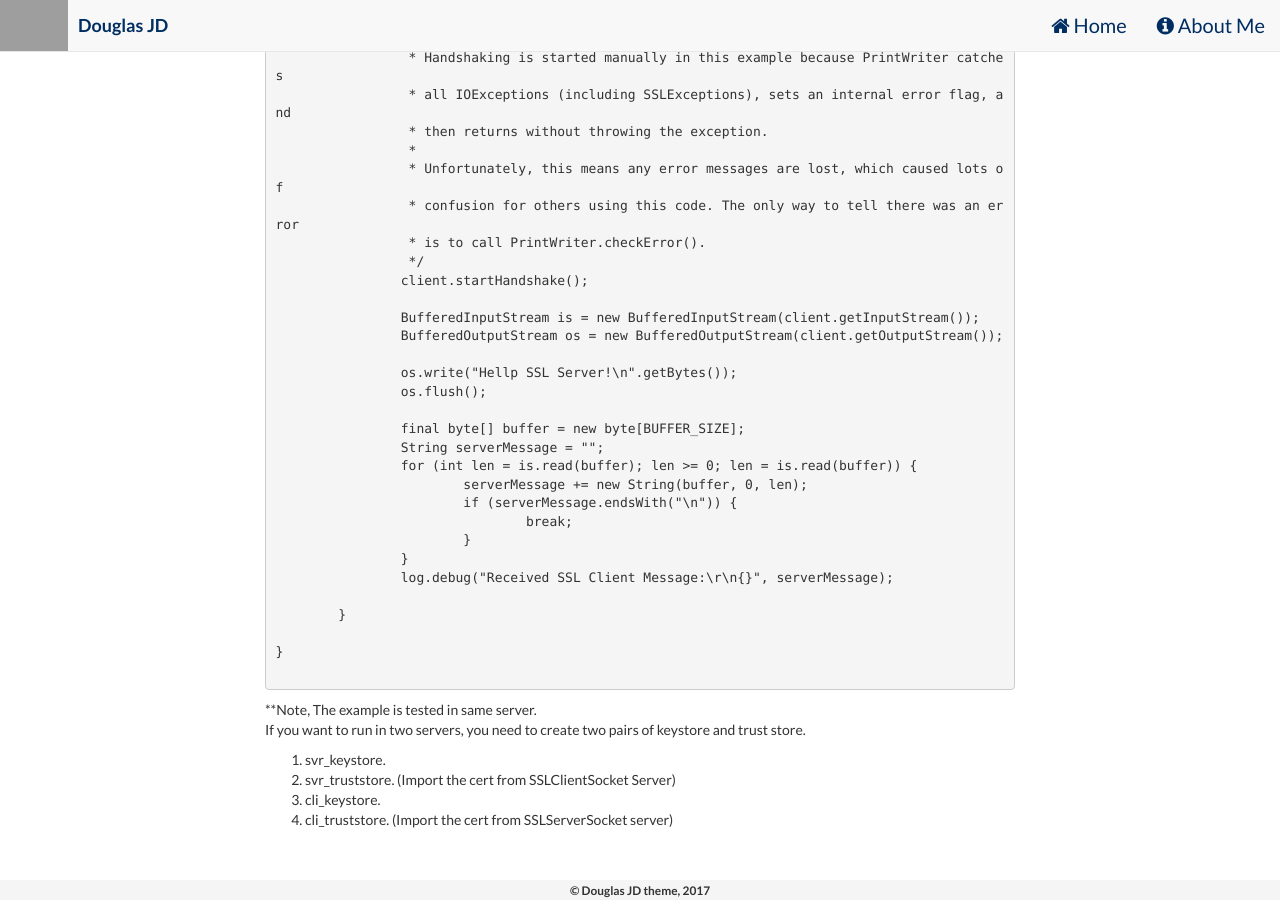
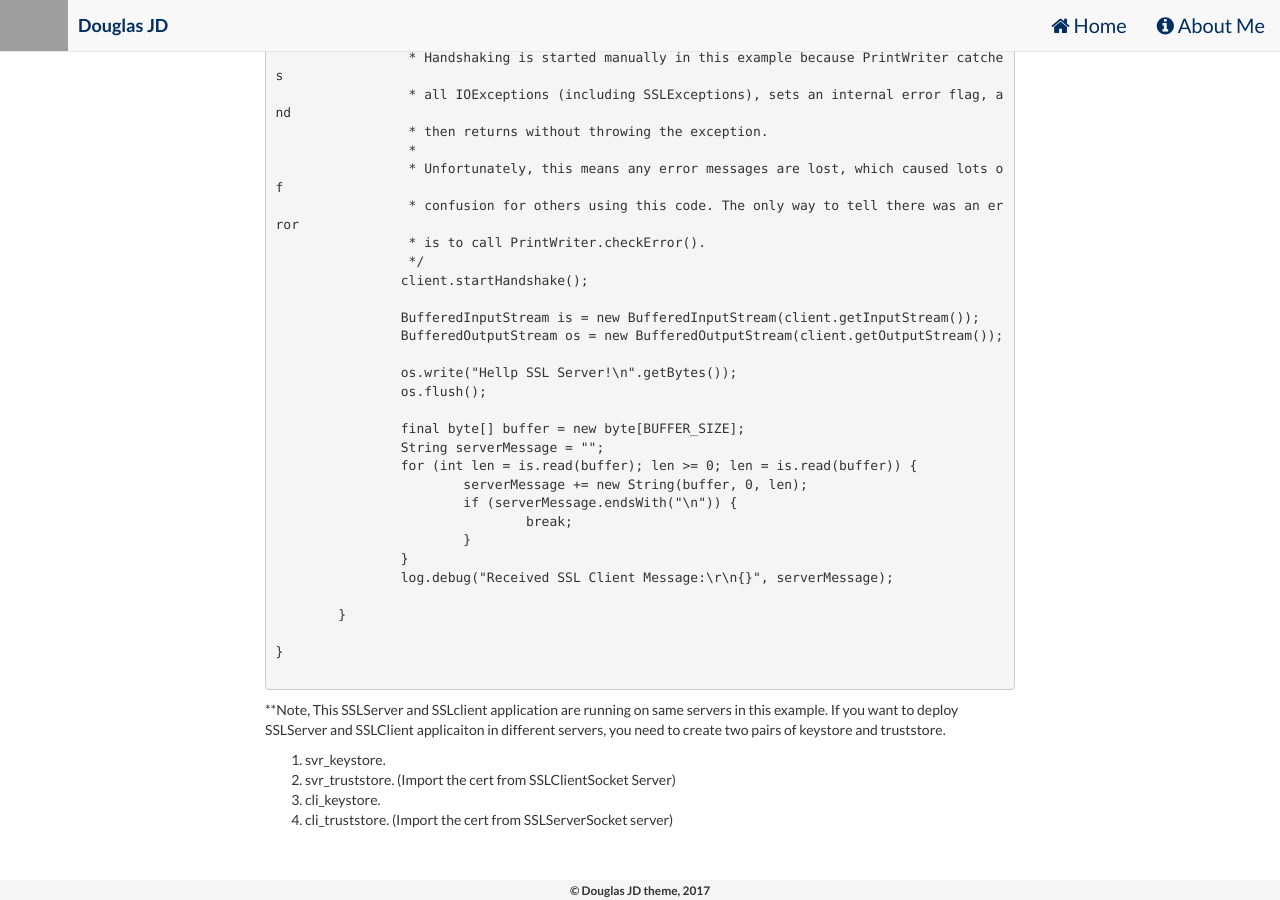
Before and after one commit to jd-xia/blog, a Jekyll site: the page built from _posts/2017-10-19-how-does-ssl-work.md, in a window 1280 px wide and 900 px high, scrolled down 5147 px. Built offline with Jekyll 4.4.1, drawn with Linux system fonts in a browser that asks for light colours; nearby versions of some CDN libraries; some of the changed text lies outside the part shown; grey boxes are pictures that could not be loaded.

Commit message:
Update 2017-10-19-how-does-ssl-work.md

````diff
--- a/_posts/2017-10-19-how-does-ssl-work.md
+++ b/_posts/2017-10-19-how-does-ssl-work.md
@@ -19,6 +19,8 @@ Guide
 - Enable SSLv3 (Optional)
 - Source Code (SSL Socket Server)
 - Source Code (SSL Socket Client)
+
+<!--more-->
 
 Create a keystore and generate the key pair.
 ============
@@ -292,8 +294,8 @@ public class SSLClientSocket {
 
 ```
 **Note,
-The example is tested in same server.
-If you want to run in two servers, you need to create two pairs of keystore and trust store.
+This SSLServer and SSLclient application are running on same servers in this example.
+If you want to deploy SSLServer and SSLClient applicaiton in different servers, you need to create two pairs of keystore and truststore.
 1. svr_keystore.
 2. svr_truststore. (Import the cert from SSLClientSocket Server)
 3. cli_keystore.
````
Also changed, not shown: other parts of _posts/2017-10-19-how-does-ssl-work.md (+1 -1 lines).
